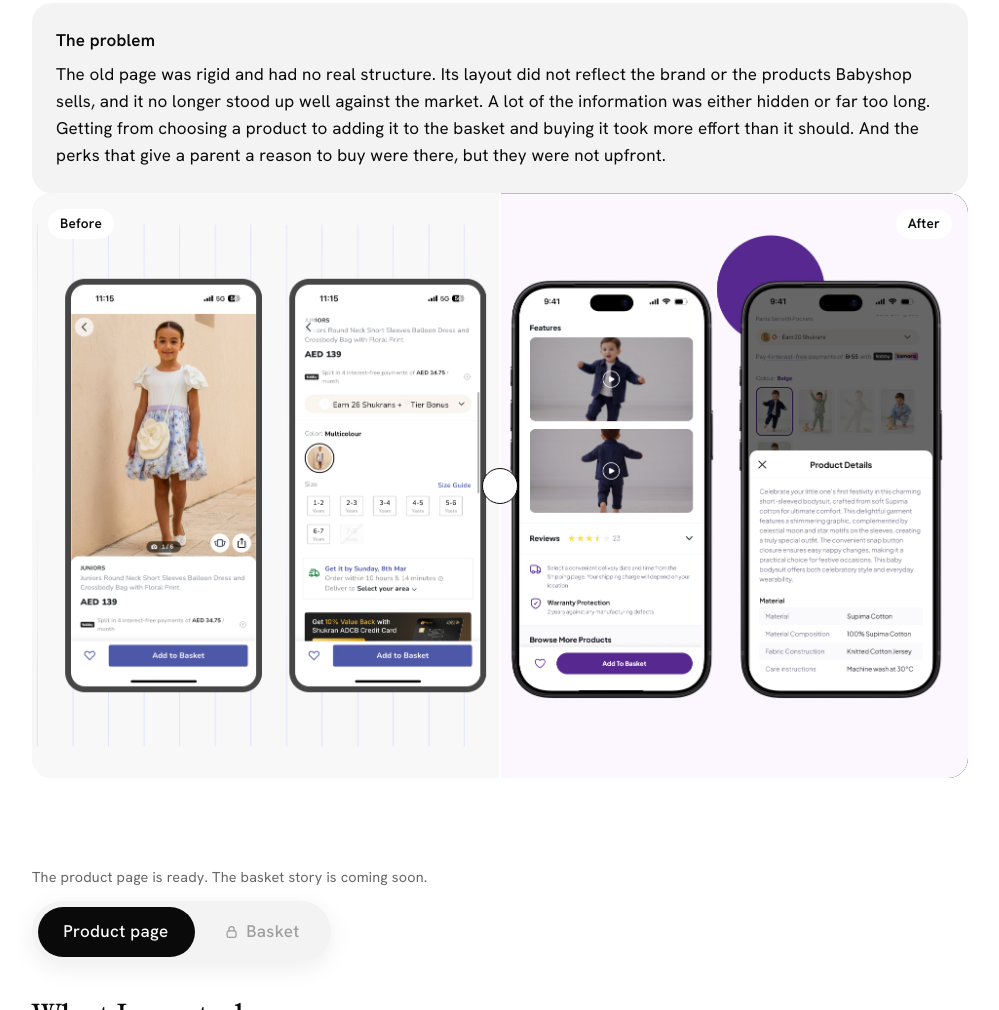
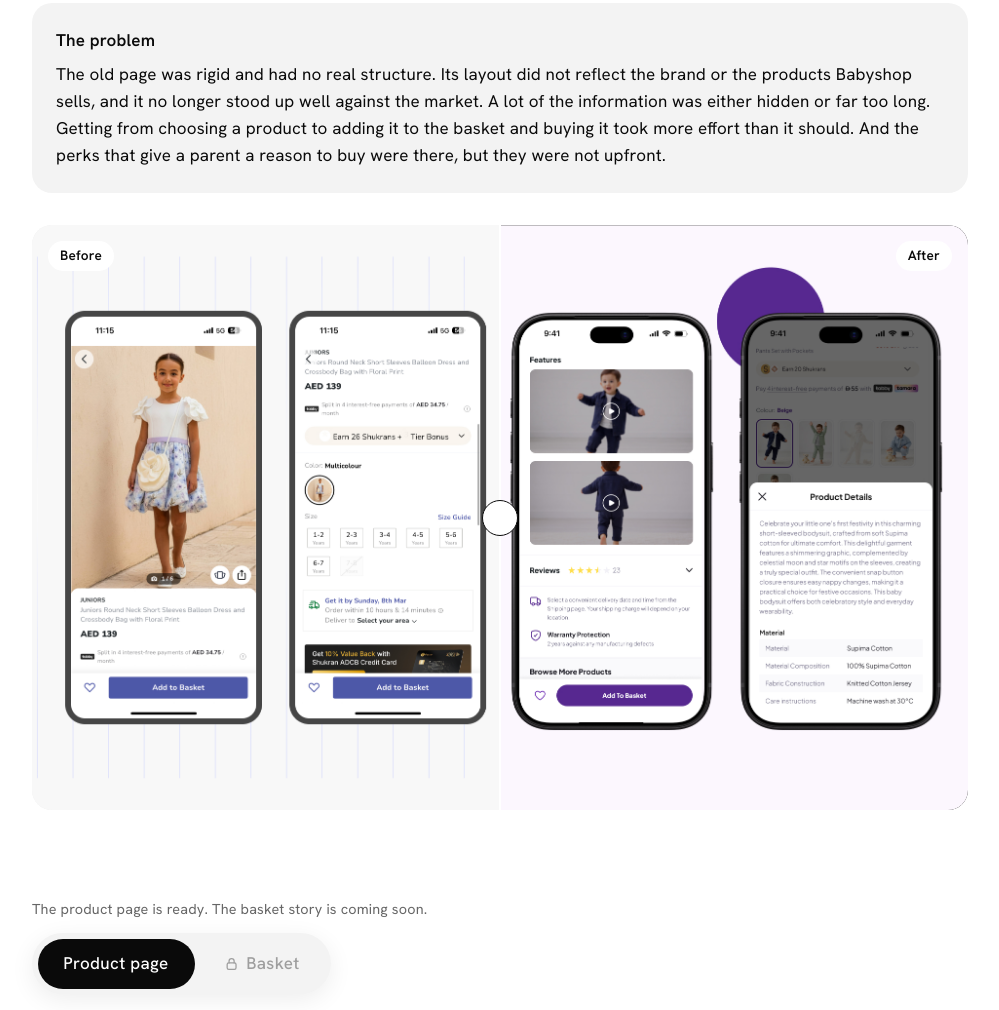
Before and after one commit to tamannasamantaray00-prog/DesignPortfolio, a plain HTML site: page case-study-babyshop.html in a window 1280 px wide. Shown: the part 1472-2482 px from the top of the page, without its empty margins (264-1263 px from the left). Drawn offline with Linux system fonts and the light colour scheme; a script that the page names is missing.

Commit message:
Update styles.css

```diff
--- a/styles.css
+++ b/styles.css
@@ -806,6 +806,8 @@ img.collage-img { display: block; }
 .callout { margin-top: 1.75rem; padding: 1.5rem; background: var(--surface); border-radius: var(--radius-m); max-width: 62ch; }
 .callout-title { font-weight: 600; margin-bottom: .4rem; }
 
+#context .compare { margin-top: 2rem; }   /* space between the problem callout and the basket before/after slider */
+
 .two-col { display: grid; grid-template-columns: 1fr; gap: 1.5rem; }
 @media (min-width: 46rem) { .two-col { grid-template-columns: 1fr 1fr; gap: 3rem; } }
 
```
